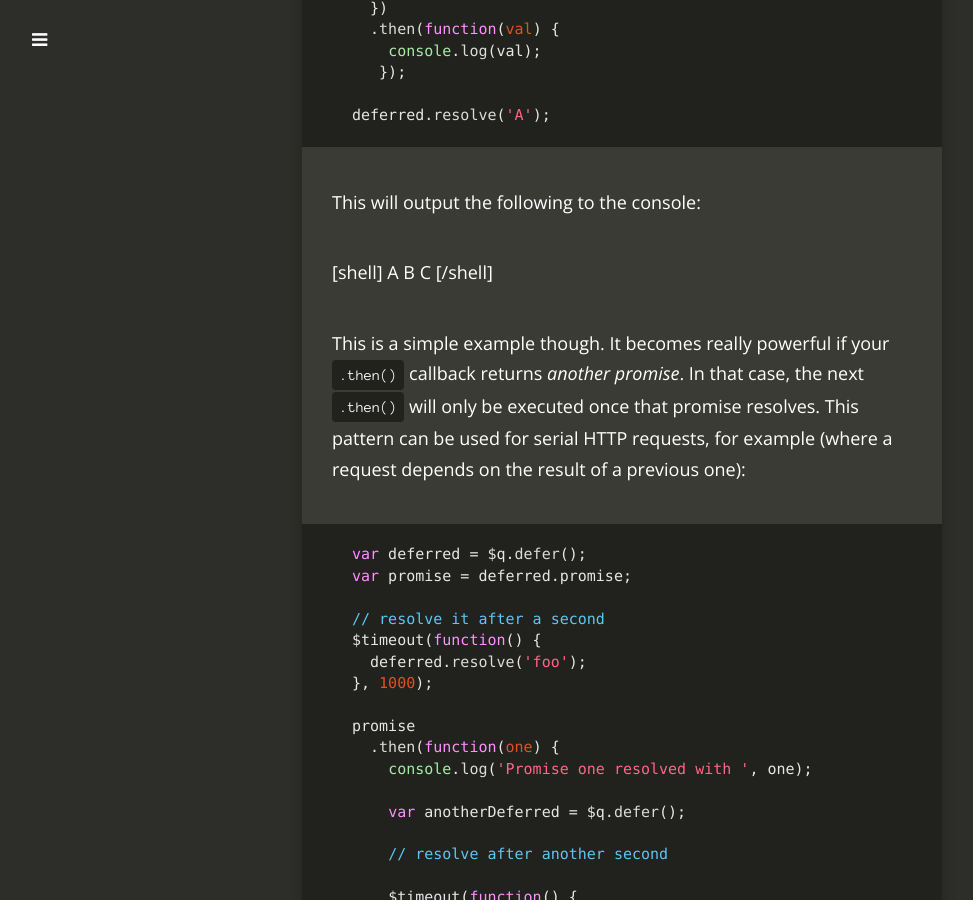
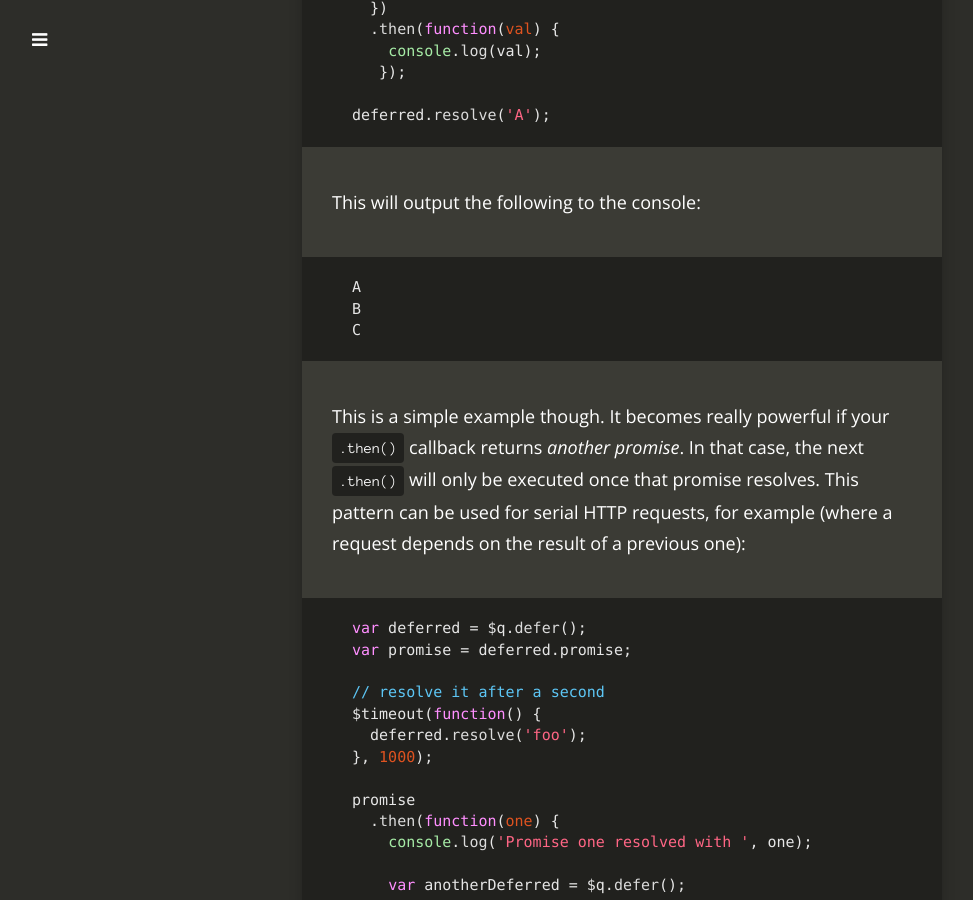
Before and after one commit to fwielstra/fwielstra.github.io, a Jekyll site: the page built from _posts/2014-02-23-promises-and-design-patterns.markdown, in a window 1280 px wide and 900 px high, scrolled down 7778 px. Shown: the whole window, without its empty margins (18-991 px from the left). Built offline with Jekyll 4.4.1, drawn with Linux system fonts in a browser that asks for light colours; nearby versions of some CDN libraries; Markdown is read by kramdown in place of the engine named in the settings; comment, search, counter and statistics services are not loaded.

Commit message:
Fixed missing shell / plain text highlight

```diff
--- a/_posts/2014-02-23-promises-and-design-patterns.markdown
+++ b/_posts/2014-02-23-promises-and-design-patterns.markdown
@@ -209,11 +209,11 @@ deferred.resolve('A');
 
 This will output the following to the console:
 
-[shell]
+{% highlight text %}
 A
 B
 C
-[/shell]
+{% endhighlight %}
 
 This is a simple example though. It becomes really powerful if your `.then()` callback returns *another promise*. In that case, the next `.then()` will only be executed once that promise resolves. This pattern can be used for serial HTTP requests, for example (where a request depends on the result of a previous one):
 
```
